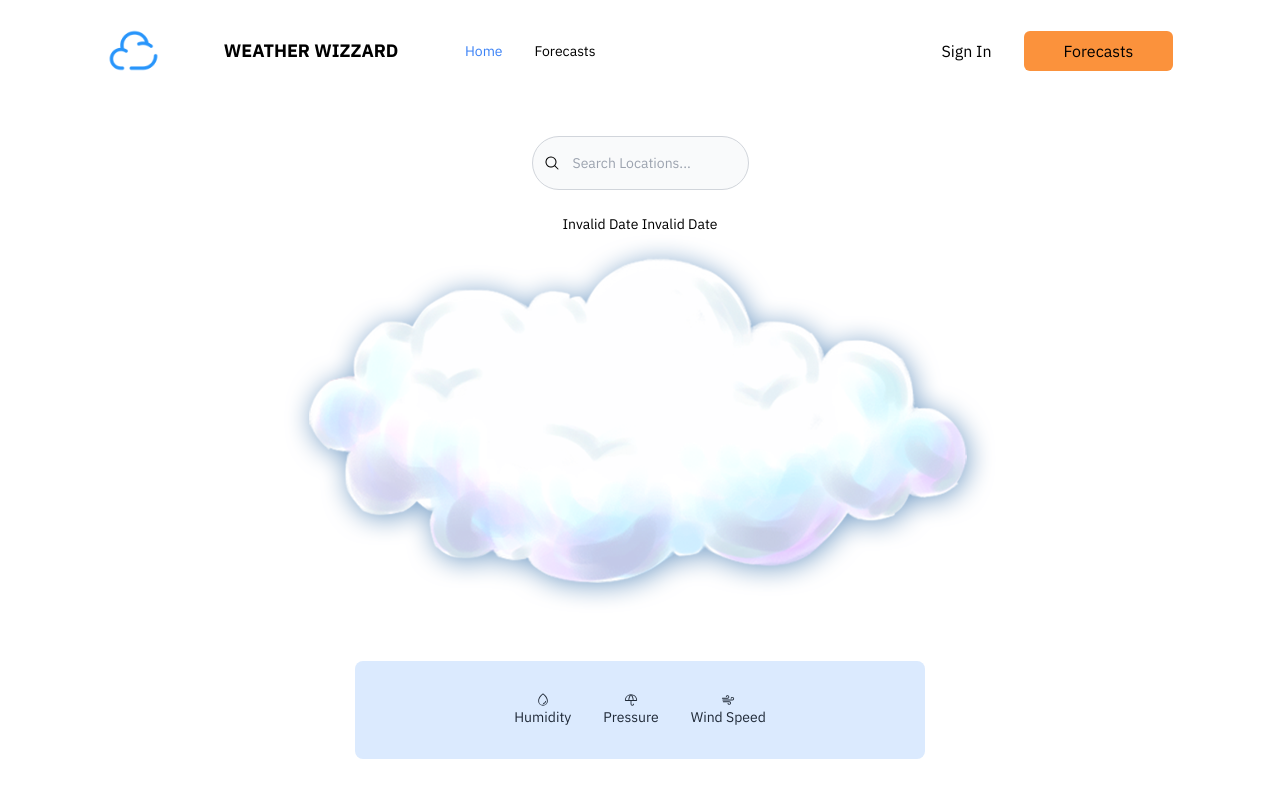
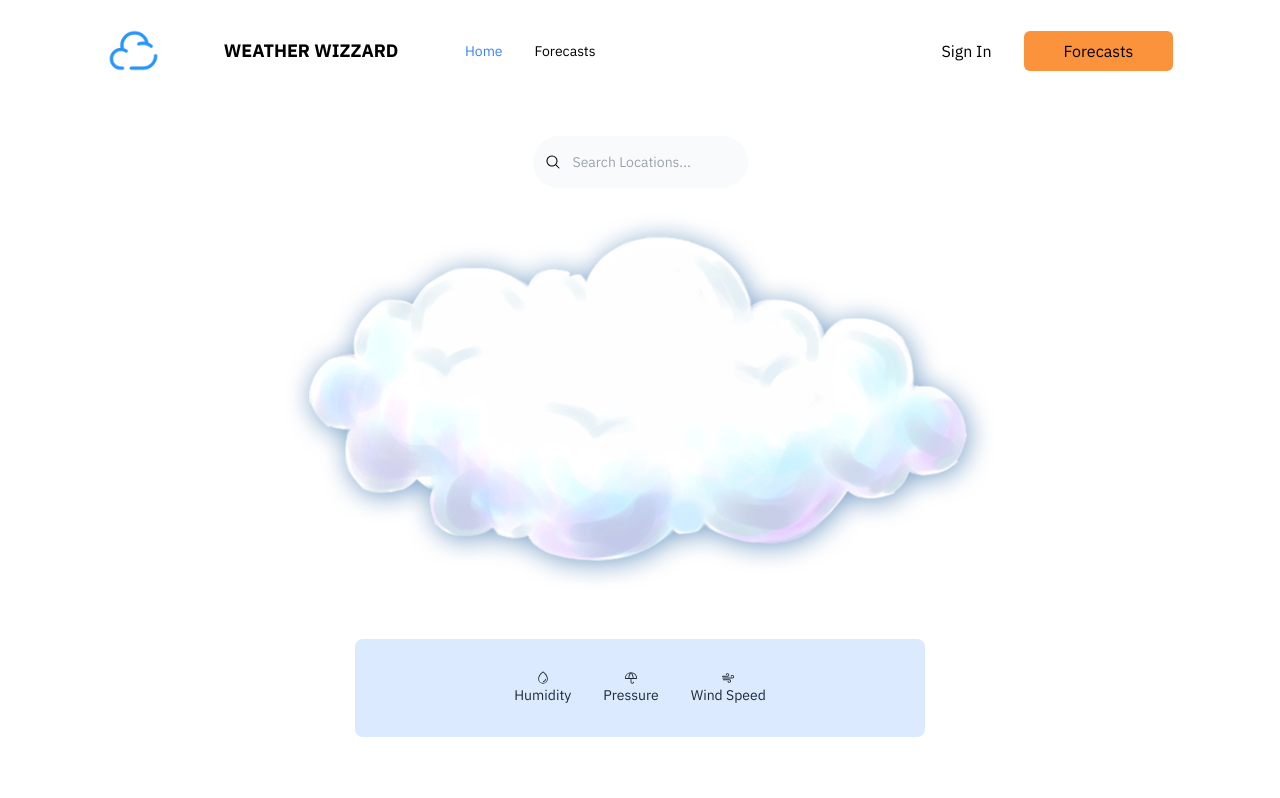
Before and after one commit to destinyamba/weather-website, a React (Vite) app: page / in a window 1280 px wide. Shown: the top 798 px of the page. Built offline with nearby package versions, Linux system fonts and the light colour scheme.

Commit message:
handle no date and time message

```diff
--- a/index.html
+++ b/index.html
@@ -2,7 +2,7 @@
 <html lang="en">
   <head>
     <meta charset="UTF-8" />
-    <link rel="icon" type="image/svg+xml" href="/public/Logo.png" />
+    <link rel="icon" type="image/svg+xml" href="Logo.png" />
     <meta name="viewport" content="width=device-width, initial-scale=1.0" />
     <title>Weather Wizzard</title>
   </head>
--- a/src/scenes/home/index.tsx
+++ b/src/scenes/home/index.tsx
@@ -14,8 +14,11 @@ const Home = ({ setSelectedPage, data, timeData }: Props) => {
   const centerDiv = "flex items-center justify-center";
 
   const date = new Date(timeData.date_time_txt);
+  let formattedDateTime;
+
+  if (date instanceof Date && !isNaN(date)) {
     // Format date
-  const formattedDate = date.toLocaleDateString("en-US", {
+    const formattedDate = date?.toLocaleDateString("en-US", {
       weekday: "long",
       month: "long",
       day: "numeric",
@@ -23,14 +26,15 @@ const Home = ({ setSelectedPage, data, timeData }: Props) => {
     });
 
     // Format time
-  const formattedTime = date.toLocaleTimeString("en-US", {
+    const formattedTime = date?.toLocaleTimeString("en-US", {
       hour: "numeric",
       minute: "numeric",
       hour12: true,
     });
 
     // Join date and time
-  const formattedDateTime = `${formattedDate} ${formattedTime}`;
+    formattedDateTime = `${formattedDate} ${formattedTime}`;
+  } else formattedDateTime = "";
 
   return (
     <section id="home" className="xs:text-white md:text-black  m-auto w-auto">
@@ -57,7 +61,7 @@ const Home = ({ setSelectedPage, data, timeData }: Props) => {
           </div>
           {/* Date & Time */}
           <div className={`${centerDiv}`}>
-            {timeData && <p className="text-sm ">{formattedDateTime}</p>}
+            {<p className="text-sm">{formattedDateTime}</p>}
           </div>
 
           {/* Cloud image */}
--- a/src/shared/Input.tsx
+++ b/src/shared/Input.tsx
@@ -20,7 +20,7 @@ const Input = ({ value, onChange, onKeyDown }: Prop) => {
       }}
       className="pt-6"
     >
-      <form>
+      <form className="border-none">
         <label className="mb-2 text-sm font-medium text-gray-900 sr-only dark:text-white"></label>
         <div className="relative border-none">
           <div className="absolute inset-y-0 left-0 flex items-center pl-3 pointer-events-none">
@@ -32,7 +32,7 @@ const Input = ({ value, onChange, onKeyDown }: Prop) => {
             onKeyDown={onKeyDown}
             type="search"
             id="default-search"
-            className="block w-full p-4 pl-10 text-sm text-gray-900 border border-gray-300 rounded-full bg-gray-50"
+            className="block w-full p-4 pl-10 text-sm text-gray-900 border-none rounded-full bg-gray-50"
             placeholder="Search Locations..."
             required
           />
```
Lines whose indentation alone changed are shown as unchanged.
